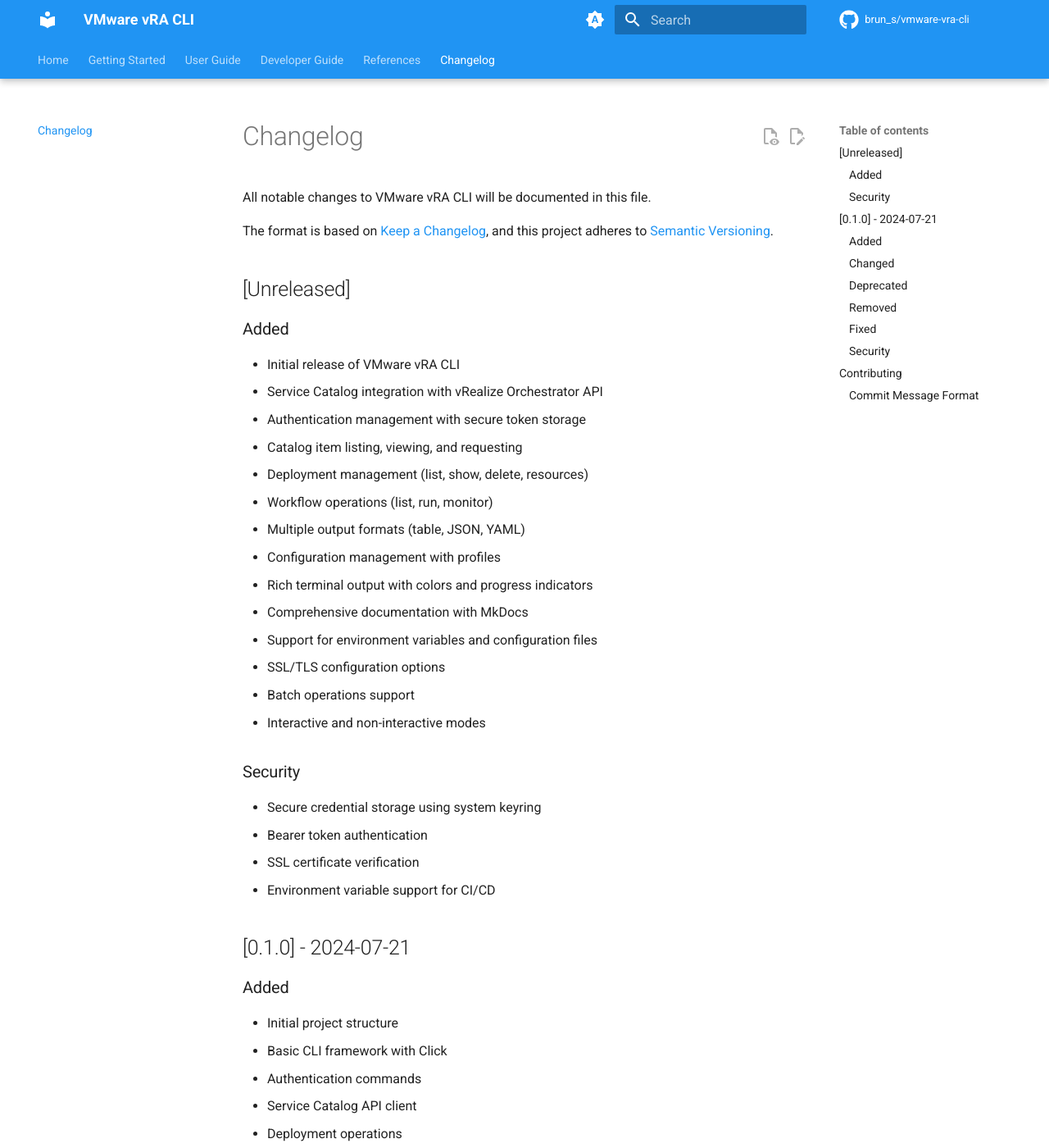
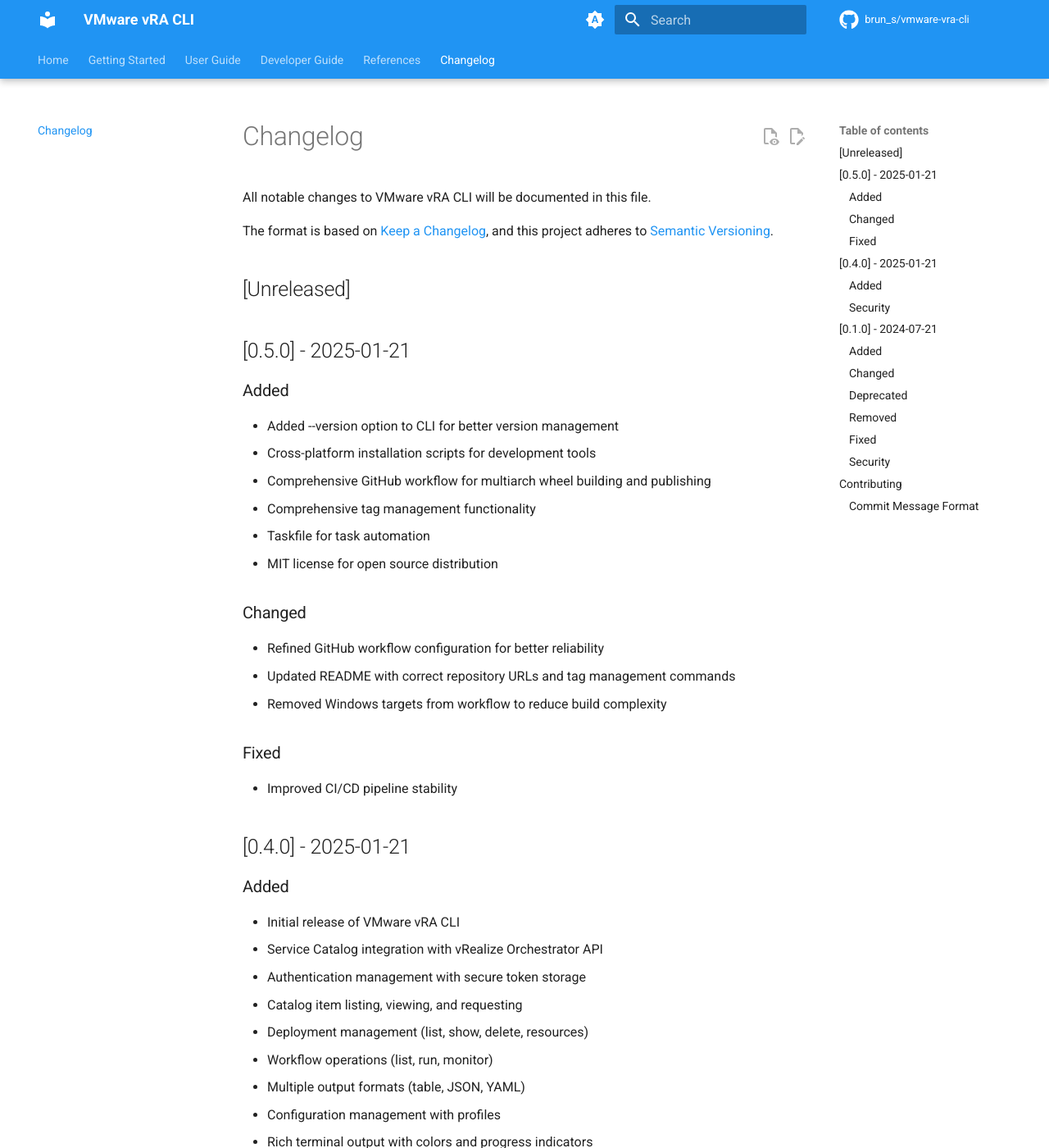
Before and after one commit to brunseba/tools-vmware-vra-cli, an MkDocs documentation site: the page built from docs/changelog.md, in a window 1280 px wide and 1400 px high. Shown: the whole window at 82% size. Built offline with MkDocs 1.6.1 and Material for MkDocs 9.7.7, drawn with Linux system fonts in a browser that asks for light colours; comment, search, counter and statistics services are not loaded; the version menu is left out.

Commit message:
chore: bump version to 0.5.0 and update changelog

```diff
--- a/docs/changelog.md
+++ b/docs/changelog.md
@@ -6,6 +6,26 @@
 and this project adheres to [Semantic Versioning](https://semver.org/spec/v2.0.0.html).
 
 ## [Unreleased]
+
+## [0.5.0] - 2025-01-21
+
+### Added
+- Added --version option to CLI for better version management
+- Cross-platform installation scripts for development tools
+- Comprehensive GitHub workflow for multiarch wheel building and publishing
+- Comprehensive tag management functionality
+- Taskfile for task automation
+- MIT license for open source distribution
+
+### Changed
+- Refined GitHub workflow configuration for better reliability
+- Updated README with correct repository URLs and tag management commands
+- Removed Windows targets from workflow to reduce build complexity
+
+### Fixed
+- Improved CI/CD pipeline stability
+
+## [0.4.0] - 2025-01-21
 
 ### Added
 - Initial release of VMware vRA CLI
--- a/pyproject.toml
+++ b/pyproject.toml
@@ -4,7 +4,7 @@
 
 [project]
 name = "vmware-vra-cli"
-version = "0.2.0"
+version = "0.5.0"
 description = "A Python CLI tool to interact with VMware vRealize Automation 8 via REST API"
 readme = "README.md"
 requires-python = ">=3.10"
```
